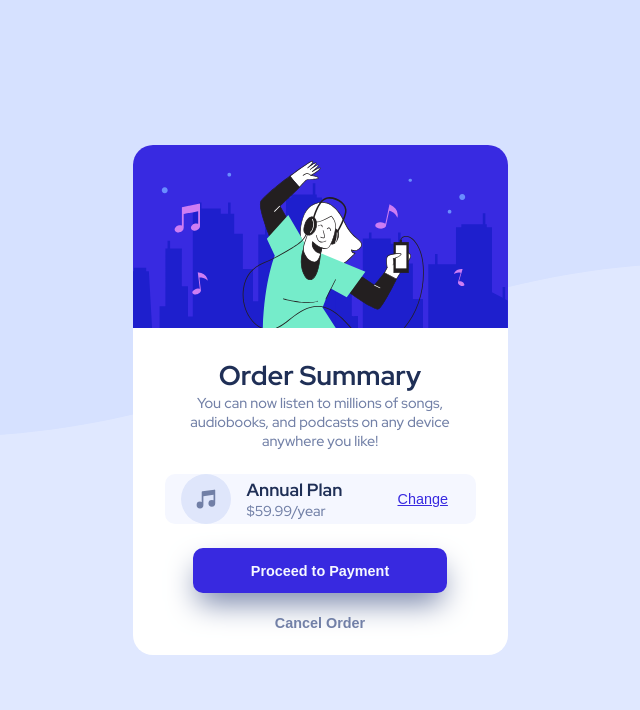
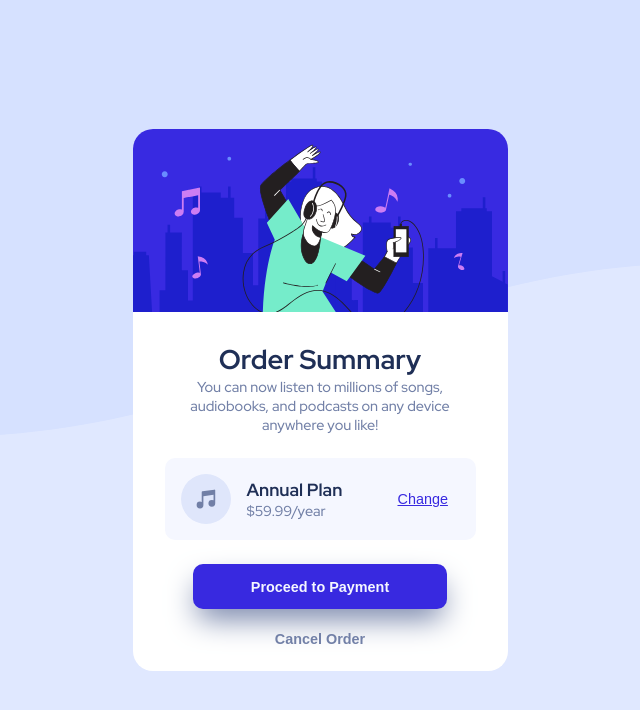
Before and after one commit to FZSZ/order-summary-component-main, a plain HTML site: page exercise/index.html in a window 1280 px wide. Shown: the whole page, without its empty margins (320-960 px from the left). Drawn offline with Linux system fonts and the light colour scheme.

Commit message:
littlest details i didn't see

```diff
--- a/exercise/styles.css
+++ b/exercise/styles.css
@@ -82,14 +82,14 @@ button {
 }
 .payment-plans {
   justify-content: space-evenly;
-  margin: 0 1em;
+  margin: -0.5em 1em;
   border-radius: 10px;
   background-color: var(--Very-pale-blue);
 }
 .payment-plans img {
   width: 50px;
   height: 50px;
-  margin: 0 1em;
+  margin: 1em;
 }
 .plan {
   text-align: left;
```
